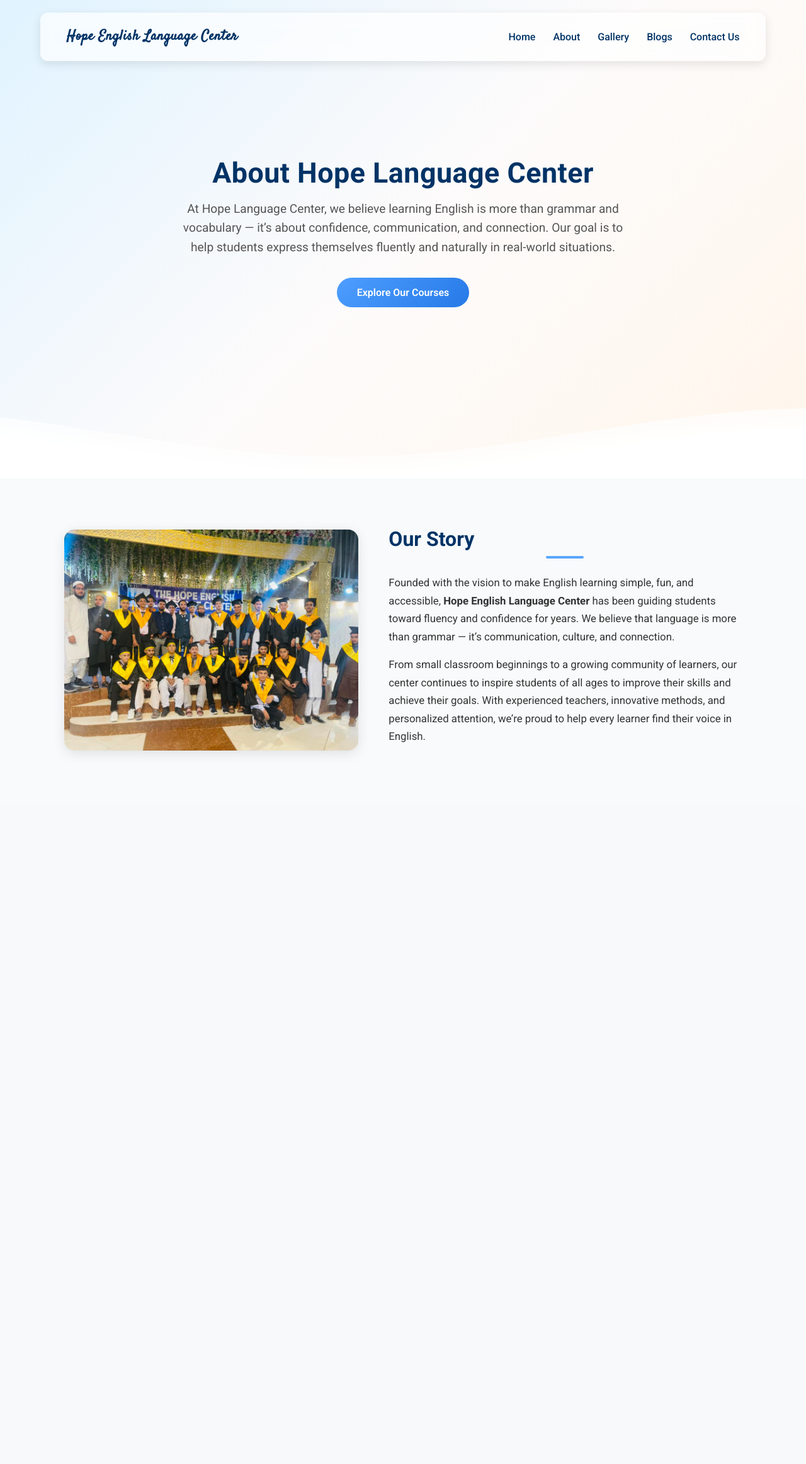
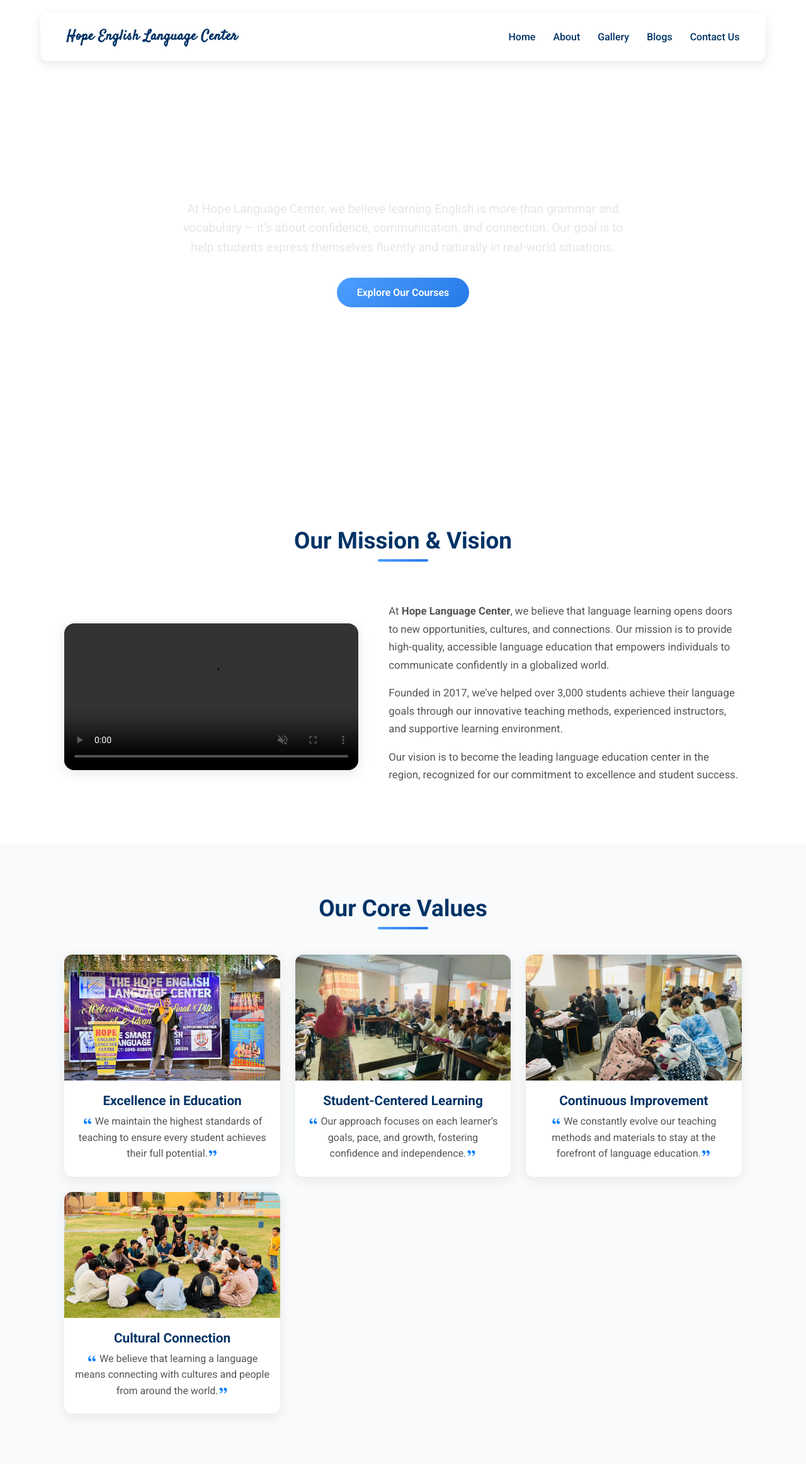
Before and after one commit to umernadim/english-language-center, a PHP site: page /about.html in a window 1280 px wide. Shown: the whole page at 63% size. Before the commit the page ends 1197 px from the top, so only its background shows below. Run offline with PHP 8.4, Linux system fonts and the light colour scheme; some web fonts are replaced; grey boxes are pictures that could not be loaded.

Commit message:
about-section-modified

```diff
--- a/about.html
+++ b/about.html
@@ -4,6 +4,11 @@
     <meta charset="UTF-8" />
     <meta name="viewport" content="width=device-width, initial-scale=1.0" />
     <title>About | Hope English Language Center</title>
+    <link
+      href="https://cdn.jsdelivr.net/npm/remixicon@3.5.0/fonts/remixicon.css"
+      rel="stylesheet"
+    />
+
     <link rel="stylesheet" href="assets/css/style.css" />
   </head>
   <body>
@@ -51,7 +56,7 @@
 
     <!-- code for hero-section  -->
     <section id="B-hero-sec">
-      <div class="header">
+      <div class="about-header">
         <div class="inner-header flex">
           <div class="container">
             <h1>About Hope Language Center</h1>
@@ -106,36 +111,80 @@
     </section>
 
     <!-- Our Story Section -->
-    <section id="our-story">
-      <div class="story-container">
-        <div class="story-image">
-          <img
-            src="assets/images/carousel/img11.jpg"
-            alt="Students learning English"
-          />
+    <section id="mission-vision">
+      <div class="mv-header">
+        <h2>Our Mission & Vision</h2>
+        <div class="underline"></div>
+      </div>
+
+      <div class="mv-container">
+        <div class="mv-video">
+          <video
+            autoplay
+            loop
+            controls
+            muted
+            src="assets/videos/about-vdo.mp4"
+          ></video>
         </div>
-        <div class="story-text">
-          <h2>Our Story</h2>
-          <div class="underline"></div>
+        <div class="mv-text">
           <p>
-            Founded with the vision to make English learning simple, fun, and
-            accessible,
-            <strong>Hope English Language Center</strong> has been guiding
-            students toward fluency and confidence for years. We believe that
-            language is more than grammar — it’s communication, culture, and
-            connection.
+            At <strong>Hope Language Center</strong>, we believe that language
+            learning opens doors to new opportunities, cultures, and
+            connections. Our mission is to provide high-quality, accessible
+            language education that empowers individuals to communicate
+            confidently in a globalized world.
           </p>
           <p>
-            From small classroom beginnings to a growing community of learners,
-            our center continues to inspire students of all ages to improve
-            their skills and achieve their goals. With experienced teachers,
-            innovative methods, and personalized attention, we’re proud to help
-            every learner find their voice in English.
+            Founded in 2017, we've helped over 3,000 students achieve their
+            language goals through our innovative teaching methods, experienced
+            instructors, and supportive learning environment.
+          </p>
+          <p>
+            Our vision is to become the leading language education center in the
+            region, recognized for our commitment to excellence and student
+            success.
           </p>
         </div>
       </div>
     </section>
 
+    <!-- our values section  -->
+  <section id="our-values">
+  <h2>Our Core Values</h2>
+  <div class="underline"></div>
+
+  <div class="values-container">
+    <div class="value-card">
+      <img src="assets/images/gallery/img15.jpg" alt="Excellence in Education">
+      <h3>Excellence in Education</h3>
+      <p><i class="ri-double-quotes-l quotes"></i>
+        We maintain the highest standards of teaching to ensure every student achieves their full potential.<i class="ri-double-quotes-r quotes"></i></p>
+    </div>
+
+    <div class="value-card">
+      <img src="assets/images/gallery/img14.jpg" alt="Student-Centered Learning">
+      <h3>Student-Centered Learning</h3>
+      <p><i class="ri-double-quotes-l quotes"></i>
+        Our approach focuses on each learner’s goals, pace, and growth, fostering confidence and independence.<i class="ri-double-quotes-r quotes"></i></p>
+    </div>
+
+    <div class="value-card">
+      <img src="assets/images/gallery/img13.jpg" alt="Continuous Improvement">
+      <h3>Continuous Improvement</h3>
+      <p>
+        <i class="ri-double-quotes-l quotes"></i> We constantly evolve our teaching methods and materials to stay at the forefront of language education.<i class="ri-double-quotes-r quotes"></i></p>
+    </div>
+
+    <div class="value-card">
+      <img src="assets/images/gallery/img12.jpg" alt="Cultural Connection">
+      <h3>Cultural Connection</h3>
+      <p><i class="ri-double-quotes-l quotes"></i>
+        We believe that learning a language means connecting with cultures and people from around the world.<i class="ri-double-quotes-r quotes"></i></p>
+    </div>
+  </div>
+</section>
+
     <script src="assets/js/script.js"></script>
   </body>
 </html>
--- a/assets/css/style.css
+++ b/assets/css/style.css
@@ -739,15 +739,19 @@
 
 
 /* code for courses page  */
-#B-hero-sec .header {
+#B-hero-sec .course-header {
     position: relative;
     text-align: center;
     color: var(--txt-color2);
     margin-top: 0;
-    background: linear-gradient(135deg,
+    /* background: linear-gradient(135deg,
             #e0f3ff 0%,
             #fdfbfb 50%,
-            #fff6eb 100%);
+            #fff6eb 100%); */
+    background: linear-gradient(rgba(0, 0, 0, 0.75)),
+        url(/assets/images/carousel/img1.jpg);
+    background-size: cover;
+    background-position: center;
 }
 
 #B-hero-sec .inner-header {
@@ -766,7 +770,7 @@
 #B-hero-sec h1 {
     font-size: 2.8rem;
     margin-bottom: 1rem;
-    color: var(--txt-color2);
+    color: var(--txt-color-l);
     letter-spacing: 0.5px;
 }
 
@@ -774,7 +778,8 @@
     font-size: 1.2rem;
     max-width: 700px;
     margin: 0 auto 2rem;
-    color: var(--text-color-d);
+    color: var(--txt-color-l);
+    color: #e6e6e6;
     line-height: 1.6;
 }
 
@@ -1491,76 +1496,167 @@
 
 
 /* code for about us page  */
-/* ===== Our Story Section ===== */
-#our-story {
-  width: 100%;
-  background: #f8fafb;
+#B-hero-sec .about-header {
+    position: relative;
+    text-align: center;
+    color: var(--txt-color2);
+    margin-top: 0;
+    /* background: linear-gradient(135deg,
+            #e0f3ff 0%,
+            #fdfbfb 50%,
+            #fff6eb 100%); */
+    background: linear-gradient(rgba(0, 0, 0, 0.75)),
+        url(/assets/images/carousel/img6.jpg);
+    background-size: cover;
+    background-position: center;
+}
+
+/*  Our Story Section */
+#mission-vision {
+    width: 100%;
     padding: 5rem 8%;
     display: flex;
-  justify-content: center;
-  align-items: center;
-}
-
-.story-container {
+    flex-direction: column;
+    align-items: center;
+}
+
+.mv-header {
+    text-align: center;
+    margin-bottom: 1.5rem;
+}
+
+.mv-header h2 {
+    font-size: 2.3rem;
+    font-weight: 700;
+    color: var(--txt-color2);
+    margin-bottom: 0.5rem;
+}
+
+.mv-container {
     display: flex;
     align-items: center;
     justify-content: space-between;
-  flex-wrap: wrap;
     gap: 3rem;
     max-width: 1200px;
-}
-
-.story-image {
+    flex-wrap: wrap;
+}
+
+.mv-video {
     flex: 1;
-  min-width: 300px;
-}
-
-.story-image img {
+    min-width: 320px;
+}
+
+.mv-video video {
     width: 100%;
     border-radius: 1rem;
     box-shadow: 0 5px 20px rgba(0, 0, 0, 0.1);
 }
 
-.story-text {
+.mv-text {
     flex: 1.2;
     min-width: 320px;
 }
 
-.story-text h2 {
-  font-size: 2rem;
-  font-weight: 700;
-  color: var(--txt-color2);
-  margin-bottom: 0.5rem;
-}
-
-.story-text .underline {
-  width: 60px;
-  height: 4px;
-  background: var(--accent-color, #5aa6ff);
-  border-radius: 2px;
-  margin-bottom: 1.5rem;
-}
-
-.story-text p {
+.mv-text p {
     font-size: 1.05rem;
     line-height: 1.7;
-  color: #333;
+    color: var(--text-color-d);
     margin-bottom: 1rem;
 }
 
 /* ===== Responsive Design ===== */
 @media (max-width: 900px) {
-  .story-container {
+    .mv-container {
         flex-direction: column;
         text-align: center;
     }
-  .story-text {
+
+    .mv-text {
         order: 2;
     }
-  .story-image {
+
+    .mv-header h2 {
+        font-size: 2rem;
+    }
+
+    .mv-video {
         order: 1;
     }
-  .story-text .underline {
-    margin: 0.5rem auto 1.5rem;
-  }
-}
+}
+
+
+/* code for our values section  */
+#our-values {
+    width: 100%;
+    padding: 5rem 8%;
+    background-color: #f8fafc;
+    text-align: center;
+}
+
+#our-values h2 {
+    font-size: 2.3rem;
+    font-weight: 700;
+    color: var(--txt-color2);
+    margin-bottom: 0.5rem;
+}
+
+.values-container {
+    display: grid;
+    grid-template-columns: repeat(auto-fit, minmax(270px, 1fr));
+    gap: 1.5rem;
+}
+
+.value-card {
+    background: var(--txt-color-l);
+    border-radius: 0.8rem;
+    overflow: hidden;
+    box-shadow: 0 5px 20px rgba(0, 0, 0, 0.08);
+    transition: transform 0.3s ease, box-shadow 0.3s ease;
+}
+
+.value-card:hover {
+    transform: translateY(-5px);
+    box-shadow: 0 8px 25px rgba(0, 0, 0, 0.1);
+}
+
+.value-card img {
+    width: 100%;
+    height: 200px;
+    object-fit: cover;
+}
+
+.value-card h3 {
+    font-size: 1.3rem;
+    color: var(--txt-color2);
+    margin: 1rem 0 0.5rem;
+}
+
+.value-card p {
+    font-size: 1rem;
+    color: var(--text-color-d);
+    padding: 0 1rem 1.5rem;
+    line-height: 1.6;
+}
+
+/* Responsive */
+@media (max-width: 768px) {
+    #our-values {
+        padding: 3rem 5%;
+    }
+
+    .value-card img {
+        height: 180px;
+    }
+
+    #our-values h2 {
+        font-size: 2rem;
+    }
+
+    .value-card h3 {
+        font-size: 1.2rem;
+    }
+
+    .value-card p {
+        font-size: 0.95rem;
+    }
+}
--- a/courses.html
+++ b/courses.html
@@ -56,7 +56,7 @@
 
     <!-- code for hero-section-banner  -->
     <section id="B-hero-sec">
-      <div class="header">
+      <div class="course-header">
         <div class="inner-header flex">
           <div class="container">
             <h1>Unlock a World of Languages</h1>
```
Also changed, not shown: folder-structure.txt (+0 -13 lines), assets/images/gallery/img11.jpg (added), assets/images/gallery/img12.jpg (added), assets/images/gallery/img13.jpg (added), assets/images/gallery/img14.jpg (added), assets/images/gallery/img15.jpg (added). Lines whose indentation alone changed are shown as unchanged.
